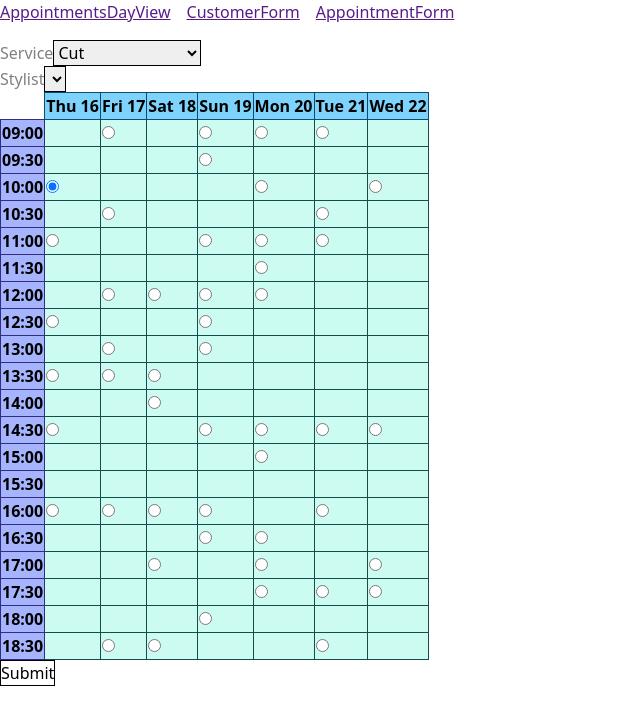
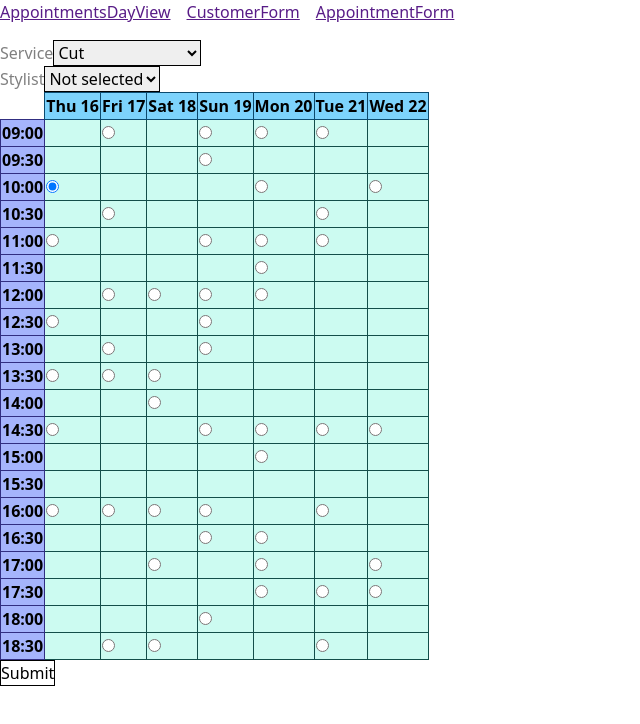
Before and after one commit to aleksandr-kiliushin/react-test-driven-development, a React app: page /appointment-form in a window 1280 px wide. Shown: the top 724 px of the page, without its empty margins (0-640 px from the left). Built offline with nearby package versions, Linux system fonts and the light colour scheme.

Commit message:
ch2-improvements: Test stylist name select

```diff
--- a/src/views/App.tsx
+++ b/src/views/App.tsx
@@ -57,6 +57,7 @@ export const App: React.FC = () => {
               ]}
               availableTimeSlots={getRandomTimeSlots()}
               onSubmit={(formValues) => {
+                console.log("formValues >>", formValues)
                 console.log(JSON.stringify(formValues, null, 2))
               }}
               defaultServiceName="Cut"
--- a/src/views/AppointmentForm/index.tsx
+++ b/src/views/AppointmentForm/index.tsx
@@ -5,14 +5,18 @@ import { IStylist } from "#types/IStylist"
 
 import { TimeSlotTable } from "./TimeSlotTable"
 
-export type IFieldName = "serviceName" | "stylistName"
+export type IFieldName = "serviceName" | "stylistName" | "timeSlot"
 
 export interface IAppointmentFormProps {
   availableServiceNames: string[]
   availableStylists: IStylist[]
   availableTimeSlots: IAppointment["timeSlot"][]
   defaultServiceName: string
-  onSubmit(formValues: { serviceName: string; timeSlot: string | null }): void
+  onSubmit(formValues: {
+    serviceName: string
+    stylistName: IAppointment["stylistName"] | undefined
+    timeSlot: IAppointment["stylistName"] | null
+  }): void
   salonClosesAt: number
   salonOpensAt: number
   today: Date
@@ -30,7 +34,9 @@ export const AppointmentForm: React.FC<IAppointmentFormProps> = ({
 }) => {
   const [selectedServiceName, setSelectedServiceName] = React.useState<string>(defaultServiceName)
   const [selectedTimeSlot, setSelectedTimeSlot] = React.useState<Date | null>(availableTimeSlots[0] || null)
-  // const [selectedStylistName, setSelectedStylistName] = React.useState<IStylist["name"] | null>(null)
+  const [selectedStylistName, setSelectedStylistName] = React.useState<IStylist["name"] | "Not selected">(
+    "Not selected"
+  )
 
   return (
     <form
@@ -39,6 +45,7 @@ export const AppointmentForm: React.FC<IAppointmentFormProps> = ({
         event.preventDefault()
         onSubmit({
           serviceName: selectedServiceName,
+          stylistName: selectedStylistName,
           timeSlot: selectedTimeSlot === null ? null : selectedTimeSlot.toString(),
         })
       }}
@@ -64,13 +71,16 @@ export const AppointmentForm: React.FC<IAppointmentFormProps> = ({
           id="stylistName"
           name="stylistName"
           onChange={(event) => {
-            // setSelectedServiceName(event.target.value)
+            setSelectedStylistName(event.target.value)
           }}
-          value=""
+          value={selectedStylistName}
         >
-          {/* {availableServiceNames.map((aServiceName) => (
-            <option key={aServiceName}>{aServiceName}</option>
-          ))} */}
+          <option>Not selected</option>
+          {availableStylists
+            .filter((aStylist) => aStylist.sertifiedServicesNames.includes(selectedServiceName))
+            .map((aStylist) => (
+              <option key={aStylist.name}>{aStylist.name}</option>
+            ))}
         </select>
       </div>
       <TimeSlotTable
```
Also changed, not shown: 1 other file (tests, documents, lock files or other folders).
